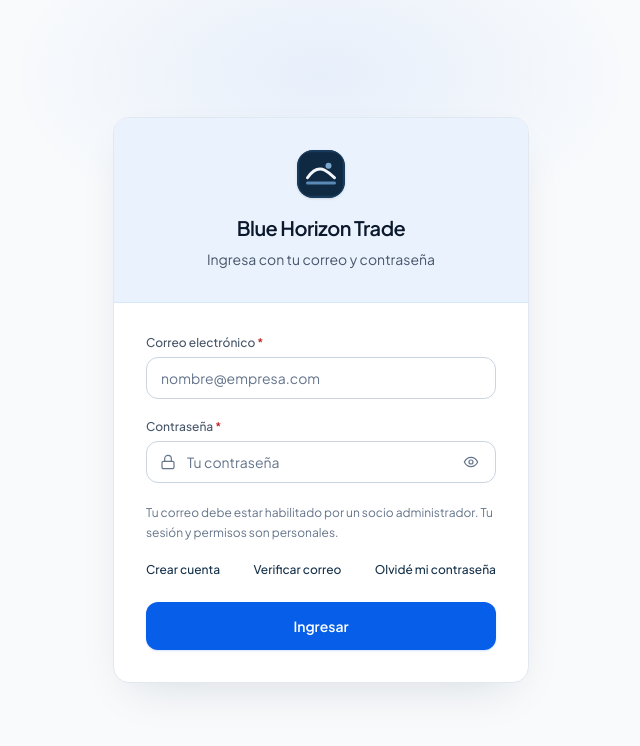
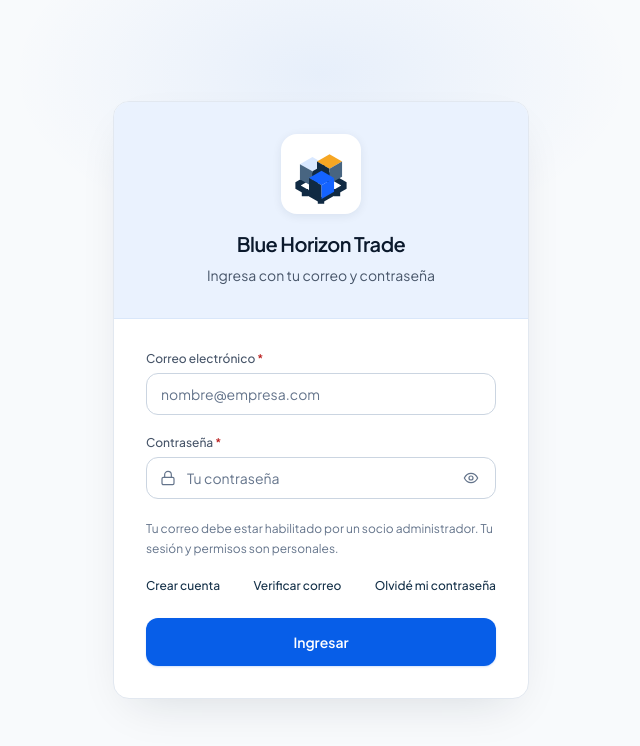
Before and after one commit to rkrivero/bht-erp, a Next.js app: page /login in a window 1280 px wide. Shown: the top 746 px of the page, without its empty margins (319-959 px from the left). Built offline with nearby package versions, Linux system fonts and the light colour scheme; what @neon/auth would draw is missing.

Commit message:
feat: apply official BHT isotipo

```diff
--- a/src/app/manifest.ts
+++ b/src/app/manifest.ts
@@ -8,8 +8,8 @@ export default function manifest(): MetadataRoute.Manifest {
       "Pedidos, almacén, cobranzas y control operativo de Blue Horizon Trade.",
     start_url: "/",
     display: "standalone",
-    background_color: "#F8FAFC",
-    theme_color: "#0B192C",
+    background_color: "#F7F5F0",
+    theme_color: "#102A43",
     lang: "es-PE",
     shortcuts: [
       {
--- a/src/components/auth/AuthCardShell.tsx
+++ b/src/components/auth/AuthCardShell.tsx
@@ -23,7 +23,9 @@ export default function AuthCardShell({
       >
         <section className="flex min-h-[100dvh] flex-1 flex-col overflow-hidden bg-white sm:min-h-0 sm:flex-none sm:rounded-2xl sm:border sm:border-[#E2E8F0] sm:shadow-[0_18px_46px_-18px_rgba(11,25,44,0.14)]">
           <header className="flex min-h-[31dvh] flex-col items-center justify-end border-b border-[#D9E7FA] bg-[#EAF2FE] px-6 pb-8 pt-[max(2rem,env(safe-area-inset-top))] text-center sm:min-h-0 sm:justify-center sm:px-8 sm:py-8">
-            <HorizonLogo className="h-12 w-12 rounded-2xl shadow-sm" />
+            <span className="flex h-20 w-20 items-center justify-center rounded-2xl bg-white p-2 shadow-[0_2px_10px_rgba(15,41,66,0.08)]">
+              <HorizonLogo className="h-full w-full" />
+            </span>
             <h1 className="mt-4 text-xl font-semibold tracking-tight text-[#0B192C]">
               {title}
             </h1>
--- a/src/components/ui/AppShell.tsx
+++ b/src/components/ui/AppShell.tsx
@@ -30,7 +30,9 @@ export function DesktopSidebar<T extends string>({
   return (
     <aside className="fixed inset-y-0 left-0 z-40 hidden w-[232px] flex-col bg-[var(--bht-navy)] px-3.5 py-5 text-white md:flex">
       <div className="flex items-center gap-3 px-2 pb-6">
-        <HorizonLogo className="h-10 w-10 flex-none rounded-xl ring-1 ring-white/20" />
+        <span className="flex h-11 w-11 flex-none items-center justify-center rounded-xl bg-white p-1 shadow-[0_2px_10px_rgba(11,25,44,0.18)]">
+          <HorizonLogo className="h-full w-full" />
+        </span>
         <div className="min-w-0">
           <p className="text-sm font-bold leading-tight">Blue Horizon Trade</p>
           <p className="mt-1 truncate text-[10px] font-semibold uppercase tracking-[0.12em] text-[var(--bht-sky)]">
@@ -53,12 +55,17 @@ export function DesktopSidebar<T extends string>({
                   : "text-[var(--bht-sky)] hover:bg-white/10 hover:text-white"
               }`}
             >
-              <span aria-hidden="true" className="flex h-5 w-5 items-center justify-center">
+              <span
+                aria-hidden="true"
+                className="flex h-5 w-5 items-center justify-center"
+              >
                 {item.icon}
               </span>
               <span className="min-w-0 flex-1 truncate">{item.label}</span>
               {item.badgeCount !== undefined && item.badgeCount > 0 && (
-                <span className={`rounded-full px-2 py-0.5 text-[10px] tabular-nums ${active ? "bg-[var(--bht-sky)]" : "bg-white/10 text-white"}`}>
+                <span
+                  className={`rounded-full px-2 py-0.5 text-[10px] tabular-nums ${active ? "bg-[var(--bht-sky)]" : "bg-white/10 text-white"}`}
+                >
                   {item.badgeCount > 99 ? "99+" : item.badgeCount}
                 </span>
               )}
@@ -66,7 +73,11 @@ export function DesktopSidebar<T extends string>({
           );
         })}
       </nav>
-      {footer && <div className="mt-auto border-t border-white/15 px-2 pt-4 text-xs text-[var(--bht-sky)]">{footer}</div>}
+      {footer && (
+        <div className="mt-auto border-t border-white/15 px-2 pt-4 text-xs text-[var(--bht-sky)]">
+          {footer}
+        </div>
+      )}
     </aside>
   );
 }
@@ -136,12 +147,16 @@ export function AppHeader({
   const syncCfg = syncStatus ? SYNC_STATUS_CONFIG[syncStatus] : null;
 
   return (
-    <header className={`sticky top-0 z-30 border-b border-[var(--border-hairline)] bg-white/95 backdrop-blur-md ${withSidebar ? "md:ml-[232px]" : ""}`}>
+    <header
+      className={`sticky top-0 z-30 border-b border-[var(--border-hairline)] bg-white/95 backdrop-blur-md ${withSidebar ? "md:ml-[232px]" : ""}`}
+    >
       <div
         className={`mx-auto grid ${widthClass} grid-cols-[minmax(0,1fr)_auto] items-start gap-x-2 gap-y-2 px-3.5 py-3 sm:flex sm:flex-wrap sm:items-center sm:justify-between sm:gap-3 sm:px-5`}
       >
         <div className="flex min-w-0 flex-1 items-center gap-3">
-          <HorizonLogo className="h-9 w-9 flex-shrink-0 rounded-xl shadow-xs" />
+          <span className="flex h-10 w-10 flex-shrink-0 items-center justify-center rounded-xl bg-[var(--bht-paper)] p-1 ring-1 ring-[var(--border-hairline)]">
+            <HorizonLogo className="h-full w-full" />
+          </span>
           <div className="min-w-0 flex-1">
             <h1 className="line-clamp-2 text-sm font-semibold leading-tight tracking-[-0.02em] text-[#0B192C] min-[380px]:text-base sm:truncate sm:text-lg">
               {title}
@@ -323,9 +338,7 @@ export function BottomNav<T extends string>({
             >
               <div
                 className={`relative flex h-7 w-12 items-center justify-center rounded-full transition ${
-                  active
-                    ? "bg-[#EAF2FF] text-[#0062FF] ring-1 ring-[#BFDBFE]"
-                    : ""
+                  active ? "bg-[#EAF2FF] text-[#0062FF] ring-1 ring-[#BFDBFE]" : ""
                 }`}
               >
                 <span aria-hidden="true">{item.icon}</span>
@@ -346,21 +359,49 @@ export function BottomNav<T extends string>({
             {moreOpen && (
               <div className="absolute bottom-full right-0 mb-3 w-56 rounded-xl border border-[#E2E8F0] bg-white p-1.5 shadow-lg">
                 {extraItems.map((item) => (
-                  <button key={item.id} type="button" aria-current={activeId === item.id ? "page" : undefined}
-                    onClick={() => { onChange(item.id); setMoreOpen(false); moreButtonRef.current?.focus(); }}
-                    className={`flex min-h-11 w-full items-center gap-3 rounded-lg px-3 text-left text-sm font-medium focus-visible:outline-none focus-visible:ring-2 focus-visible:ring-[#0062FF] ${activeId === item.id ? "bg-[#EAF2FF] text-[#0052D4]" : "text-[#475569] hover:bg-[#F8FAFC]"}`}>
-                    <span aria-hidden="true">{item.icon}</span><span className="flex-1">{item.label}</span>
-                    {item.badgeCount !== undefined && item.badgeCount > 0 && <span className="tabular-nums">{item.badgeCount > 99 ? "99+" : item.badgeCount}</span>}
+                  <button
+                    key={item.id}
+                    type="button"
+                    aria-current={activeId === item.id ? "page" : undefined}
+                    onClick={() => {
+                      onChange(item.id);
+                      setMoreOpen(false);
+                      moreButtonRef.current?.focus();
+                    }}
+                    className={`flex min-h-11 w-full items-center gap-3 rounded-lg px-3 text-left text-sm font-medium focus-visible:outline-none focus-visible:ring-2 focus-visible:ring-[#0062FF] ${activeId === item.id ? "bg-[#EAF2FF] text-[#0052D4]" : "text-[#475569] hover:bg-[#F8FAFC]"}`}
+                  >
+                    <span aria-hidden="true">{item.icon}</span>
+                    <span className="flex-1">{item.label}</span>
+                    {item.badgeCount !== undefined && item.badgeCount > 0 && (
+                      <span className="tabular-nums">
+                        {item.badgeCount > 99 ? "99+" : item.badgeCount}
+                      </span>
+                    )}
                   </button>
                 ))}
               </div>
             )}
-            <button ref={moreButtonRef} type="button" aria-expanded={moreOpen}
-              aria-label={selectedExtra ? `Más secciones, actual: ${selectedExtra.label}` : "Más secciones"}
+            <button
+              ref={moreButtonRef}
+              type="button"
+              aria-expanded={moreOpen}
+              aria-label={
+                selectedExtra
+                  ? `Más secciones, actual: ${selectedExtra.label}`
+                  : "Más secciones"
+              }
               onClick={() => setMoreOpen((open) => !open)}
-              className={`flex min-h-11 w-full flex-col items-center justify-center gap-1 rounded-xl px-1 py-1.5 text-xs font-semibold focus-visible:outline-none focus-visible:ring-2 focus-visible:ring-[#0062FF] ${selectedExtra || moreOpen ? "text-[#0052D4]" : "text-[#475569]"}`}>
-              <span className={`flex h-7 w-12 items-center justify-center rounded-full text-lg leading-none ${selectedExtra || moreOpen ? "bg-[#EAF2FF] ring-1 ring-[#BFDBFE]" : ""}`} aria-hidden="true">···</span>
-              <span className="max-w-full truncate">{selectedExtra?.mobileLabel || "Más"}</span>
+              className={`flex min-h-11 w-full flex-col items-center justify-center gap-1 rounded-xl px-1 py-1.5 text-xs font-semibold focus-visible:outline-none focus-visible:ring-2 focus-visible:ring-[#0062FF] ${selectedExtra || moreOpen ? "text-[#0052D4]" : "text-[#475569]"}`}
+            >
+              <span
+                className={`flex h-7 w-12 items-center justify-center rounded-full text-lg leading-none ${selectedExtra || moreOpen ? "bg-[#EAF2FF] ring-1 ring-[#BFDBFE]" : ""}`}
+                aria-hidden="true"
+              >
+                ···
+              </span>
+              <span className="max-w-full truncate">
+                {selectedExtra?.mobileLabel || "Más"}
+              </span>
             </button>
           </div>
         )}
--- a/src/components/ui/Icons.tsx
+++ b/src/components/ui/Icons.tsx
@@ -29,36 +29,24 @@ function getIconA11yProps({
 
 export function HorizonLogo({ className = "h-7 w-7", ...props }: IconProps) {
   return (
-    <svg
-      viewBox="0 0 32 32"
-      fill="none"
-      className={className}
-      {...getIconA11yProps(props)}
-    >
-      <rect width="32" height="32" rx="9" fill="#0F2942" />
-      <rect
-        x="0.75"
-        y="0.75"
-        width="30.5"
-        height="30.5"
-        rx="8.25"
-        stroke="#1E446B"
-        strokeOpacity="0.65"
-        strokeWidth="1.5"
+    <svg viewBox="0 0 240 240" className={className} {...getIconA11yProps(props)}>
+      <path
+        fill="#102A43"
+        d="M24 151 120 96l96 55v24l-96 55-96-55v-24Zm20 12 76 44 76-44-76-44-76 44Z"
       />
       <path
-        d="M7 18.5C10.5 13.5 14.5 11.5 18.5 13.5C21.2 14.85 23 16.5 25 18.5"
-        stroke="#F2F6FA"
-        strokeWidth="2"
-        strokeLinecap="round"
+        fill="#102A43"
+        d="M48 176h24v27H48zM108 207h24v25h-24zM168 176h24v27h-24z"
       />
-      <path
-        d="M7 22H25"
-        stroke="#5B89B5"
-        strokeWidth="2"
-        strokeLinecap="round"
-      />
-      <circle cx="21" cy="10.5" r="2" fill="#7CA6CC" />
+      <path fill="#D9E8FF" d="m41 83 47-27 47 27-47 27-47-27Z" />
+      <path fill="#486581" d="m41 83 47 27v57l-47-27V83Z" />
+      <path fill="#102A43" d="m88 110 47-27v57l-47 27v-57Z" />
+      <path fill="#F6A623" d="m105 73 47-27 47 27-47 27-47-27Z" />
+      <path fill="#102A43" d="m105 73 47 27v57l-47-27V73Z" />
+      <path fill="#486581" d="m152 100 47-27v57l-47 27v-57Z" />
+      <path fill="#1463FF" d="m75 135 47-27 47 27-47 27-47-27Z" />
+      <path fill="#102A43" d="m75 135 47 27v52l-47-27v-52Z" />
+      <path fill="#1463FF" d="m122 162 47-27v52l-47 27v-52Z" />
     </svg>
   );
 }
```
Also changed, not shown: public/icon.svg, public/isotipo.svg (added).
